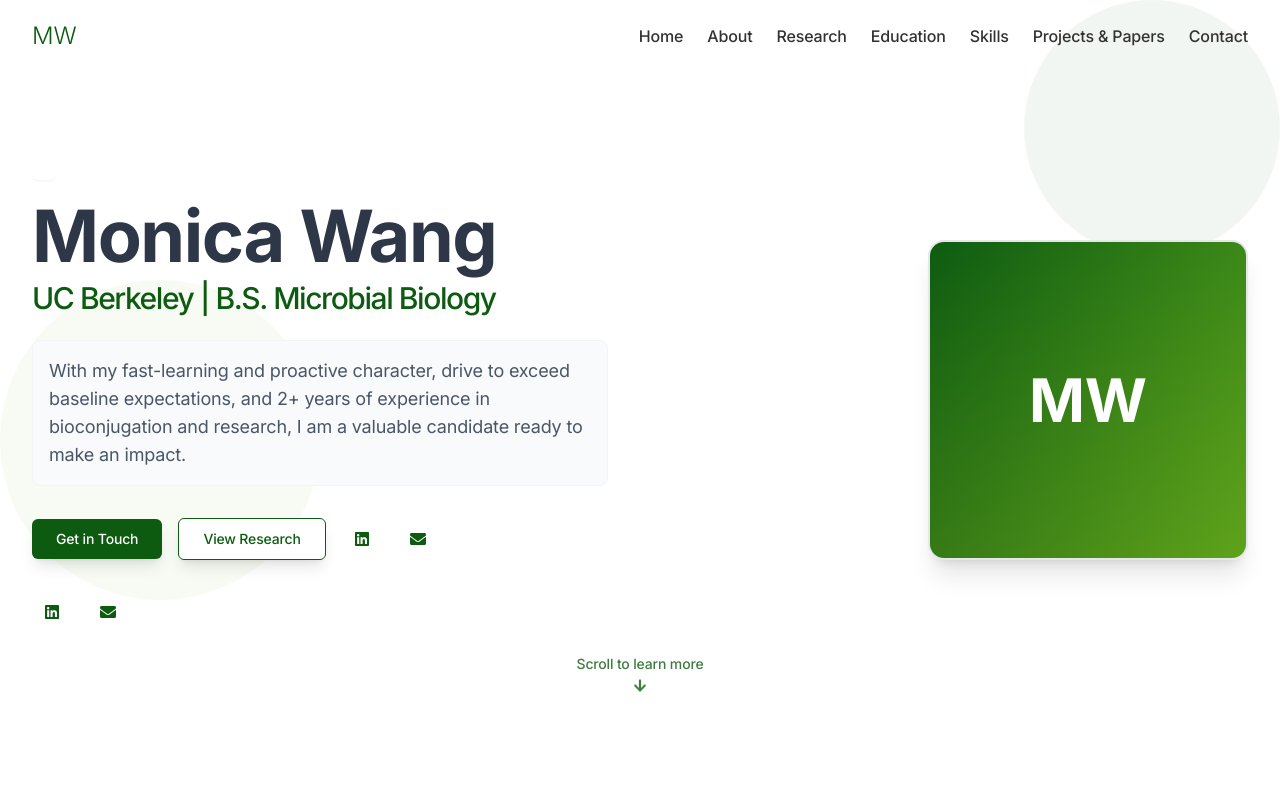
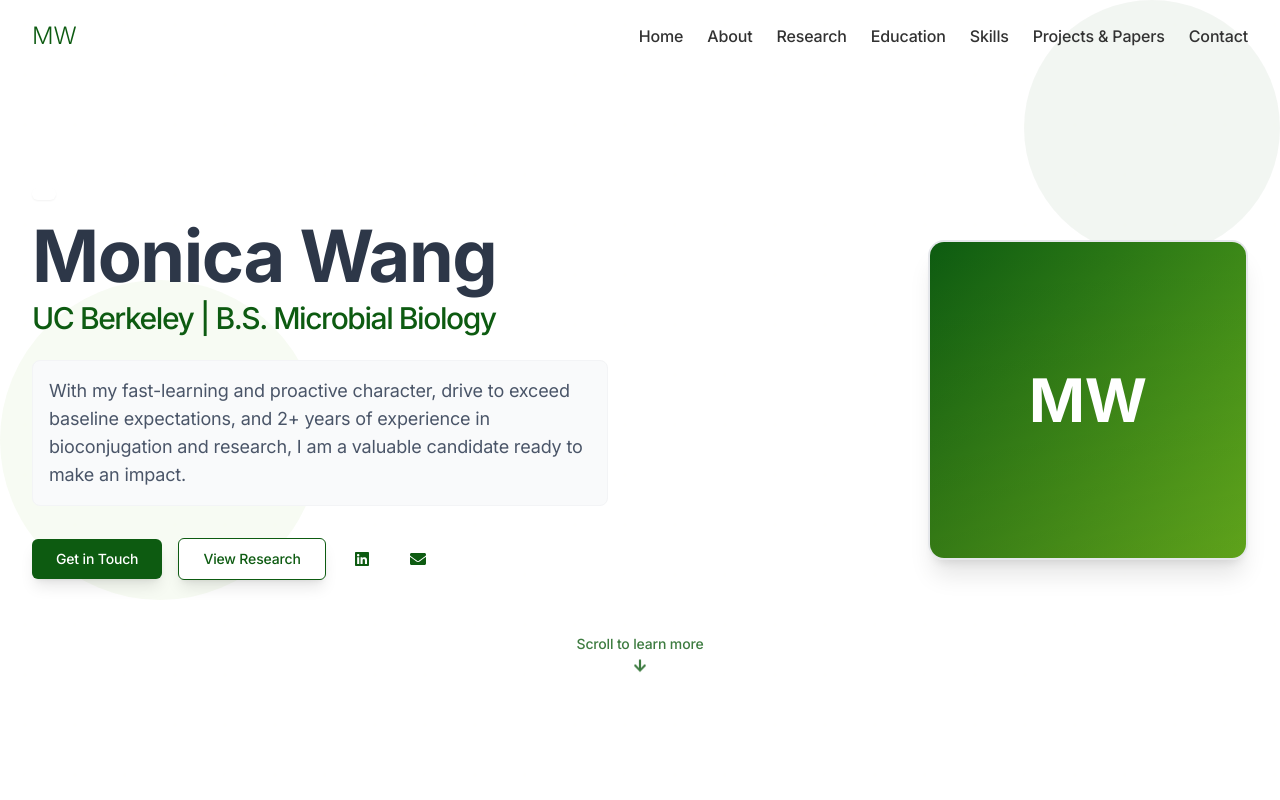
Before and after one commit to aviju888/mw-portfolio, a Next.js app: page / in a window 1280 px wide. Shown: the top 800 px of the page. Built offline with nearby package versions, Linux system fonts and the light colour scheme.

Commit message:
Simplify Hero: Remove duplicate social icons, keep one set next to buttons

```diff
--- a/src/components/Hero.tsx
+++ b/src/components/Hero.tsx
@@ -41,21 +41,7 @@ const Hero = () => {
                 View Research
               </a>
 
-              {/* Social icons - visible on all screens but positioned differently */}
-              <div className="flex items-center gap-3 sm:gap-4">
-                <a href="https://www.linkedin.com/in/monicaqwang/" target="_blank" rel="noopener noreferrer"
-                   className="w-8 h-8 sm:w-10 sm:h-10 flex items-center justify-center rounded-full bg-[var(--secondary)]/10 text-[var(--secondary)] hover:bg-[var(--secondary)]/20 transition-all">
-                  <FaLinkedin size={16} className="sm:text-xl" />
-                </a>
-                <a href="mailto:moniwang9242@gmail.com" target="_blank" rel="noopener noreferrer"
-                   className="w-8 h-8 sm:w-10 sm:h-10 flex items-center justify-center rounded-full bg-[var(--secondary)]/10 text-[var(--secondary)] hover:bg-[var(--secondary)]/20 transition-all">
-                  <FaEnvelope size={16} className="sm:text-xl" />
-                </a>
-              </div>
-            </div>
-
-            {/* Desktop-only social icons */}
-            <div className="hidden lg:flex items-center gap-3 sm:gap-4 justify-start">
+              {/* Social icons */}
               <a href="https://www.linkedin.com/in/monicaqwang/" target="_blank" rel="noopener noreferrer"
                  className="w-8 h-8 sm:w-10 sm:h-10 flex items-center justify-center rounded-full bg-[var(--secondary)]/10 text-[var(--secondary)] hover:bg-[var(--secondary)]/20 transition-all">
                 <FaLinkedin size={16} className="sm:text-xl" />
```
